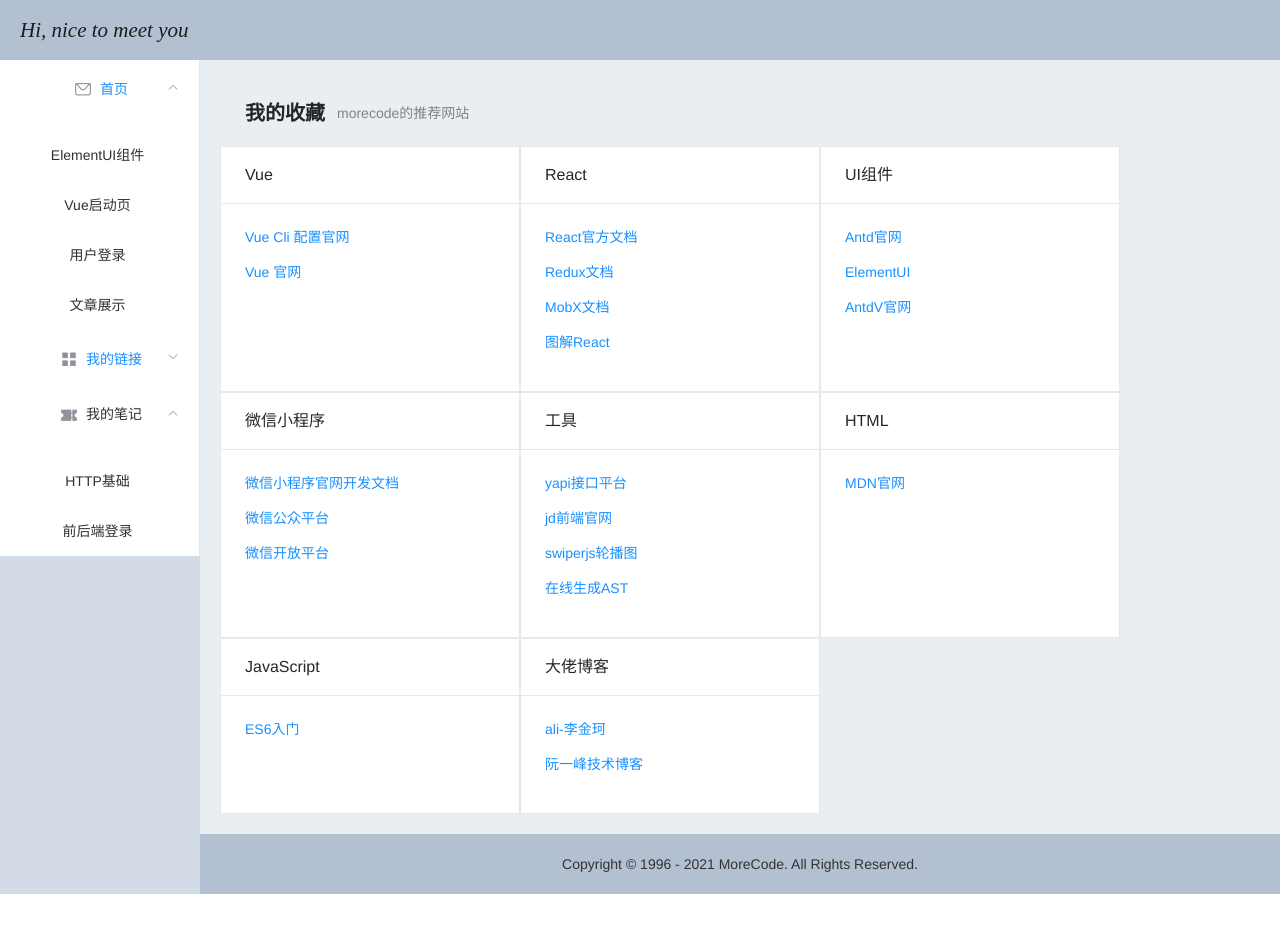
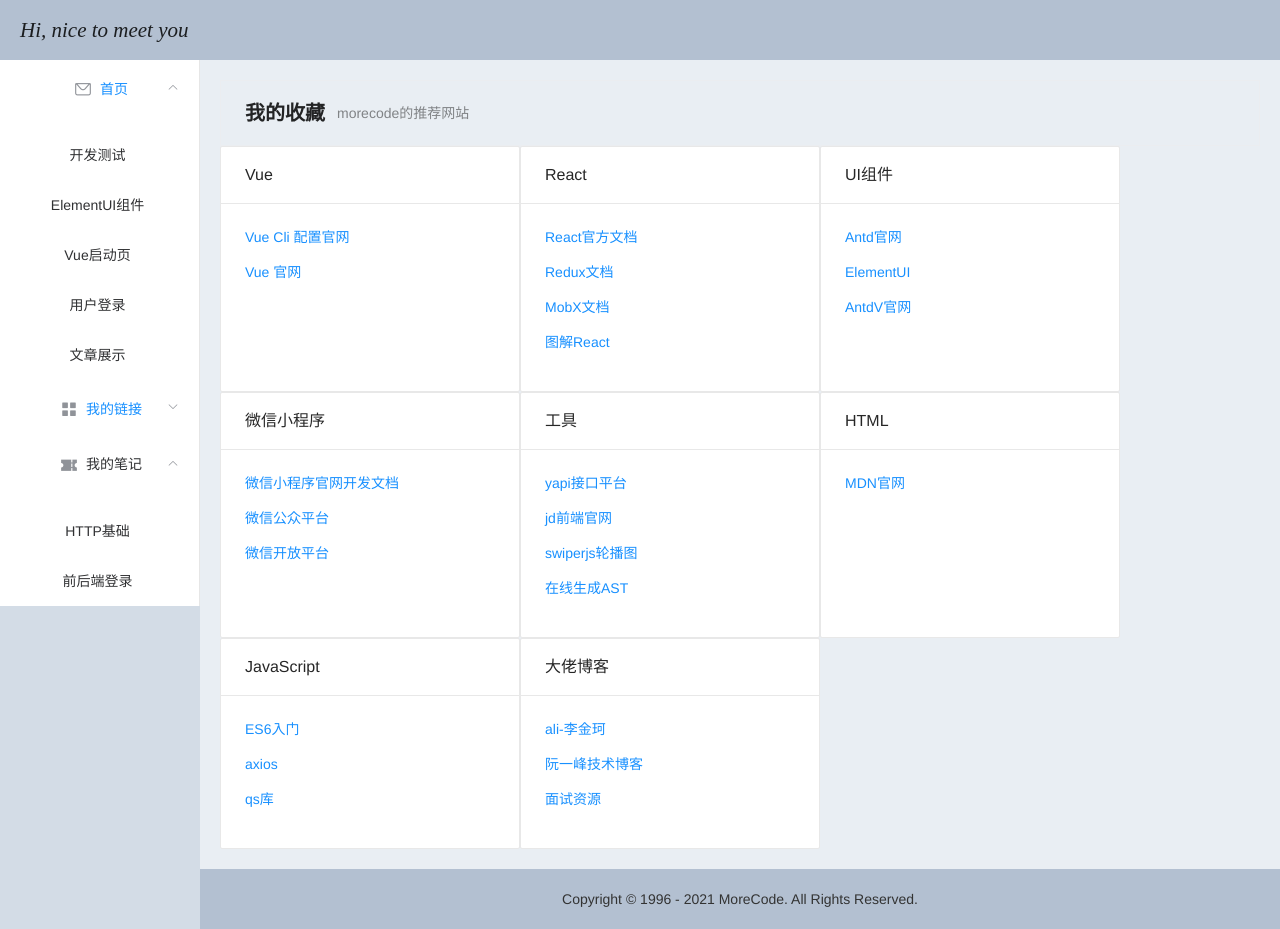
Before and after one commit to MoreCodeByTR/blog, a Vue app: page /#/navigation in a window 1280 px wide. Before the commit the page ends 894 px from the top, so only its background shows below. Built offline with nearby package versions, Linux system fonts and the light colour scheme.

Commit message:
更新页面

```diff
--- a/package.json
+++ b/package.json
@@ -14,6 +14,7 @@
     "element-ui": "^2.15.6",
     "github-markdown-css": "^5.0.0",
     "marked": "^4.0.5",
+    "qs": "^6.10.1",
     "vue": "^2.6.11",
     "vue-router": "^3.5.3"
   },
--- a/public/index.html
+++ b/public/index.html
@@ -5,7 +5,7 @@
     <meta http-equiv="X-UA-Compatible" content="IE=edge">
     <meta name="viewport" content="width=device-width,initial-scale=1.0">
     <link rel="icon" href="<%= BASE_URL %>favicon.ico">
-    <title><%= htmlWebpackPlugin.options.title %></title>
+    <title>morecode的小站</title>
   </head>
   <body>
     <noscript>
--- a/src/route.js
+++ b/src/route.js
@@ -9,12 +9,17 @@
 const MarkDown = () => import("@/views/MarkDown")
 
 const Navigation = () => import("@/views/navigation")
+const Test = () => import("@/views/Test")
 
 export default [
   {
     path: "/",
     component: container,
     children: [
+      {
+        path: "/test",
+        component: Test,
+      },
       {
         path: "/hello",
         alias: "/hi",
--- /dev/null
+++ b/src/views/Test/index.vue
@@ -0,0 +1,42 @@
+<template>
+  <div>
+    <h1>测试页面</h1>
+    <a-button type="primary"
+              @click="fuc2"> 序列化参数 </a-button>
+    <p v-if="myParams">{{myParams}}</p>
+  </div>
+</template>
+<script>
+import qs from "qs";
+export default {
+  name: "Home",
+  components: {
+
+  },
+  props: {},
+  data() {
+    return {
+      list: ["曦和", "商户中心", "门店管理", "主页"],
+      myParams: null
+    }
+  },
+  watch: {},
+  computed: {},
+  mounted() {
+  },
+  methods: {
+    fuc() {
+      let obj = {
+        methods: 'query_stu',
+        id: 1,
+        name: 'chenchen'
+      }
+      this.myParams = qs.stringify(obj)
+    },
+    fuc2() {
+      // let arr = [2, 3]
+      this.myParams =qs.parse('a=c');
+    },
+  },
+}
+</script>
--- a/src/views/container.vue
+++ b/src/views/container.vue
@@ -11,6 +11,9 @@
               <router-link to="/navigation">首页</router-link>
             </template>
             <el-menu-item-group>
+              <router-link to="/test">
+                <el-menu-item index="1-0">开发测试 </el-menu-item>
+              </router-link>
               <router-link to="/snow">
                 <el-menu-item index="1-1">ElementUI组件 </el-menu-item>
               </router-link>
--- a/src/views/navigation/index.vue
+++ b/src/views/navigation/index.vue
@@ -38,12 +38,12 @@
       </a-card>
       <a-card title="JavaScript" style="width: 300px">
         <p v-for="item in linkList.javascript" :key="item.name">
-          <a :href="item.herf" target="_blank">{{ item.name }}</a>
+          <a :href="item.herf" target="_blank" :title="item.title">{{ item.name }}</a>
         </p>
       </a-card>
       <a-card title="大佬博客" style="width: 300px">
         <p v-for="item in linkList.dalao" :key="item.name">
-          <a :href="item.herf" target="_blank">{{ item.name }}</a>
+          <a :href="item.herf" target="_blank" >{{ item.name }}</a>
         </p>
       </a-card>
     </div>
--- a/src/views/navigation/link.js
+++ b/src/views/navigation/link.js
@@ -66,6 +66,16 @@
       name: "ES6入门",
       herf: "https://es6.ruanyifeng.com/#docs/async",
     },
+    {
+      name: "axios",
+      herf: "http://www.axios-js.com/zh-cn/docs/",
+      title:"发送http请求"
+    },
+    {
+      name: "qs库",
+      herf: "https://www.npmjs.com/package/qs",
+      title:"querystring序列化和反序列化"
+    },
   ],
   dalao:[
     {
@@ -76,5 +86,9 @@
       name: "阮一峰技术博客",
       herf: "http://www.ruanyifeng.com/blog/",
     },
+    {
+      name: "面试资源",
+      herf: "https://juejin.cn/post/6941546135827775525",
+    },
   ]
 }
```
Also changed, not shown: 36 other files (tests, documents, lock files or other folders).
